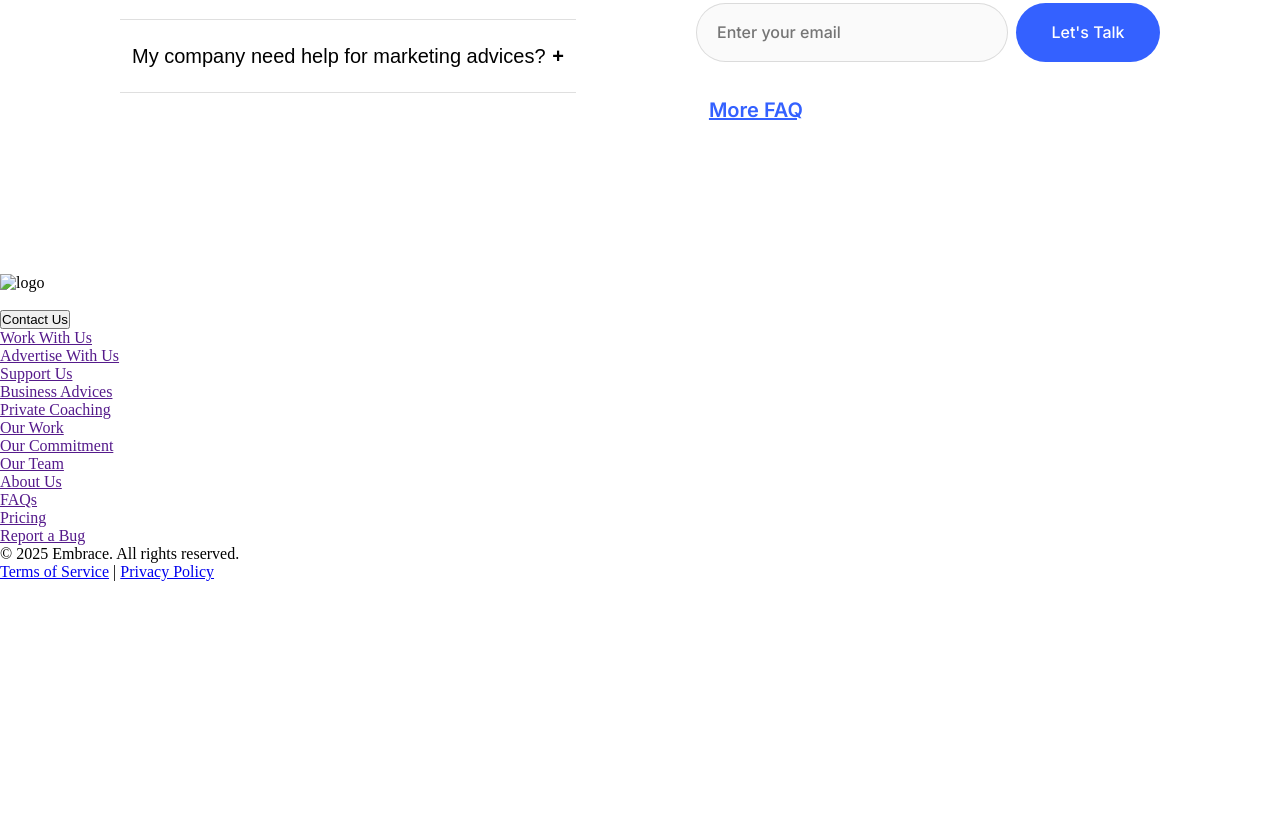
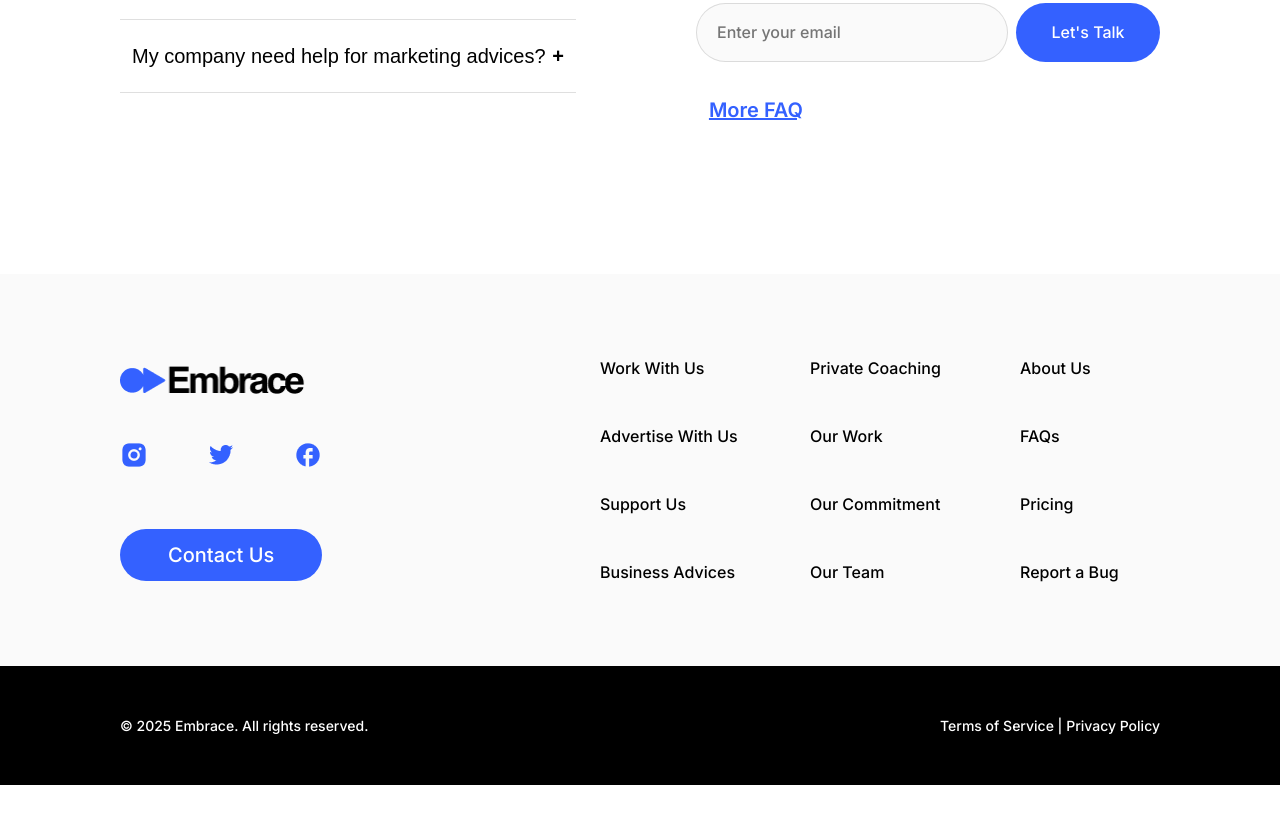
Before and after one commit to ROSEZELLA01/Digital-Marketing-Embrace-Website, a plain HTML site: page index.html in a window 1280 px wide. Shown: the part 5878-6702 px from the top of the page. Drawn offline with Linux system fonts and the light colour scheme.

Commit message:
footer section done

```diff
--- a/components/_footer.scss
+++ b/components/_footer.scss
@@ -1,3 +1,111 @@
 @import url('https://fonts.googleapis.com/css2?family=Inter:ital,opsz,wght@0,14..32,100..900;1,14..32,100..900&display=swap');
 
 $primaryFont: "Inter", sans-serif;
+.footer_div{
+    display: flex;
+    flex-direction: row;
+    justify-content: space-between;
+    align-items: center;
+    height:392px;
+    background-color: #FAFAFA;
+    padding: 64px 120px;
+
+    .footer_logo{
+        display: flex;
+        flex-direction: column;
+        gap: 40px;
+
+        .footer_img{
+            width: 186px;
+            height: 42px;
+            object-fit: contain;
+            object-position: left;
+        }
+        .social_media{
+            display: flex;
+            flex-direction: row;
+            justify-content: space-between;
+            gap: 16px;
+
+            .social_icon{
+                width: 28px;
+                height: 28px;
+                object-fit: contain;
+                object-position: left;
+            }
+        }
+        .footer_but{
+            padding: 16px 48px;
+            background-color: #3461FF;
+            color: #ffffff;
+            border-radius: 69px;
+            border: none;
+            font: 500 20px/100% $primaryFont;
+            // width: 217px;
+            // align-self: center;
+            margin-top: 20px;
+        }
+    }
+    .footer_quick_links{
+        display: flex;
+        flex-direction: row;
+        justify-content: flex-end;
+        gap: 70px;
+
+        .footer_links{
+            width: 140px;
+
+            .footer_ul{
+                display: flex;
+                flex-direction: column;
+                gap: 48px;
+                list-style: none;
+                padding: 0;
+
+                .footer_li{
+                    font: 500 16px/20px $primaryFont;
+                    color: #000000;
+                    text-decoration: none;
+
+                    .footer_link{
+                        color: inherit;
+                        text-decoration: none;
+                        transition: color 0.3s;
+
+                        &:hover{
+                            color: #3461FF;
+                        }
+                    }
+                }
+            }
+        }
+    }
+}
+
+.footer_copyright{
+    display: flex;
+    flex-direction: row;
+    align-items: center;
+    justify-content: space-between;
+    height: 119px;
+    padding: 40px 120px;
+    gap: 16px;
+    font: 500 14px/20px $primaryFont;
+    color: #ffffff;
+    background-color: #000000;
+
+    .footer_text{
+        text-align: left;
+        // margin-top: 20px;
+
+        .footer_copyright_link{
+            color: #ffffff;
+            text-decoration: none;
+            transition: color 0.3s;
+
+            &:hover{
+                color: #3461FF;
+            }
+        }
+    }
+}
```
Also changed, not shown: Images/Group 2229.png (added), Images/bi_twitter.png (added), Images/ic_baseline-facebook.png (added), Images/logo Group 2184.png (added), Images/ri_instagram-fill.png (added), style.css, 1 other file.
